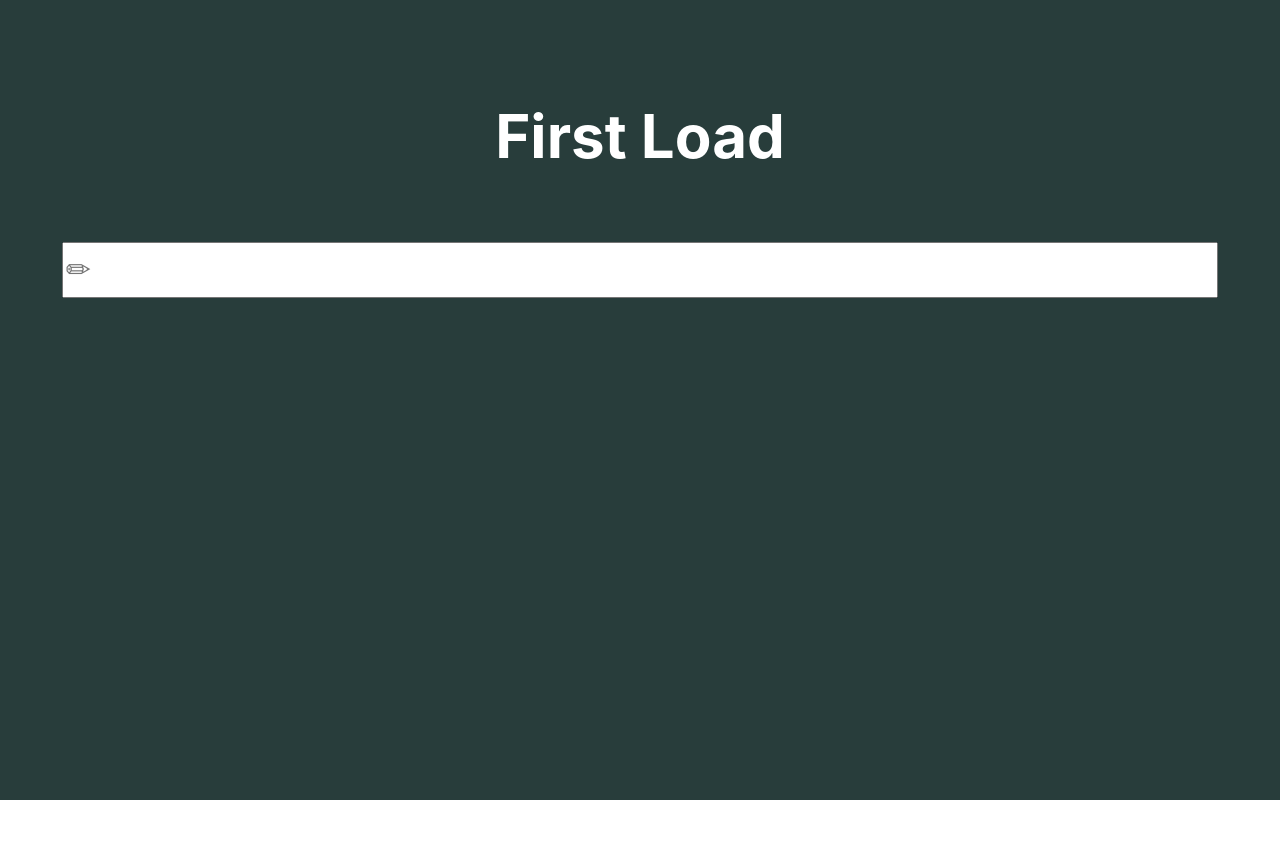
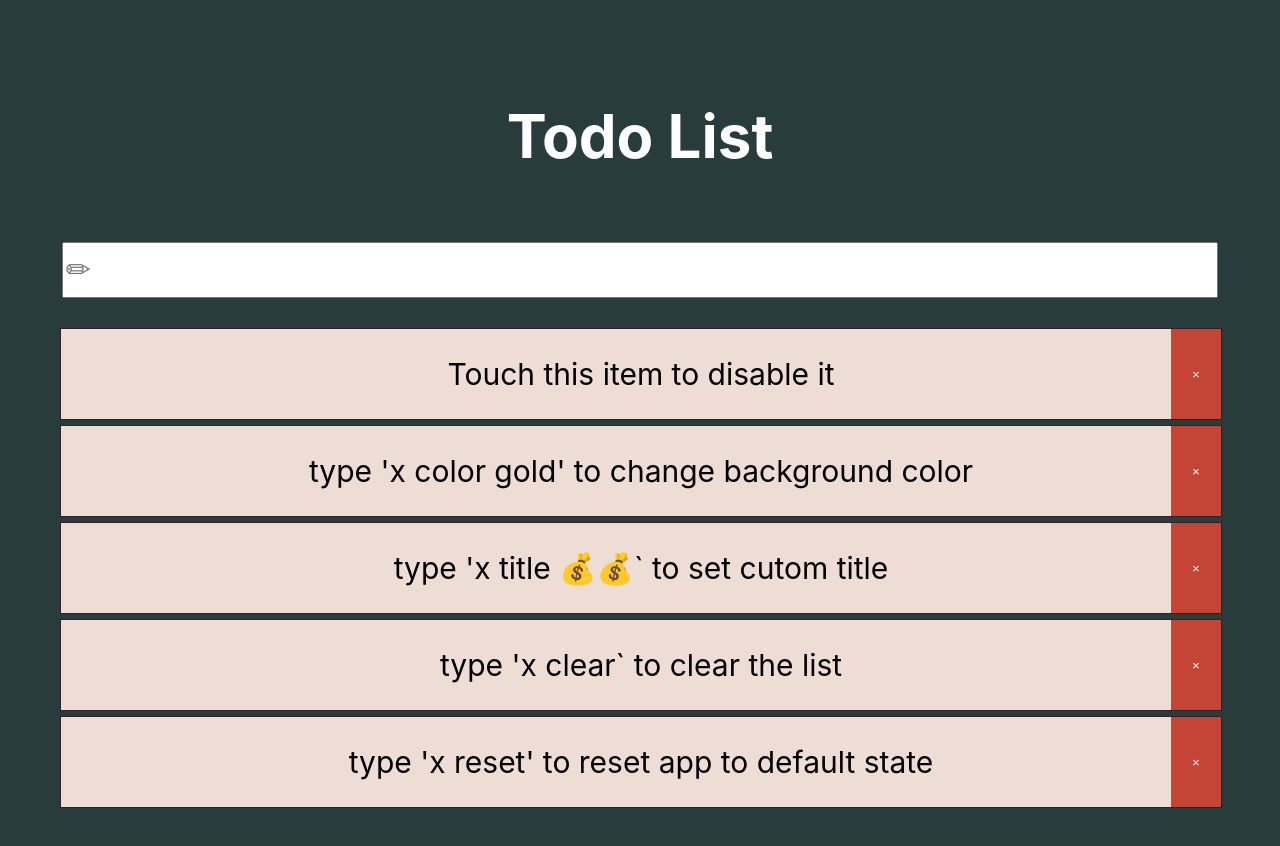
Before and after one commit to jayashraj/todo, a React (Create React App) app: page / in a window 1280 px wide. Shown: the top 846 px of the page. Before the commit the page ends 800 px from the top, so only its background shows below. Built offline with nearby package versions, Linux system fonts and the light colour scheme.

Commit message:
A few changes, hopefully is able to generate custom favicon/home-screen icon

```diff
--- a/public/index.html
+++ b/public/index.html
@@ -2,7 +2,7 @@
 <html lang="en">
   <head>
     <meta charset="utf-8" />
-    <link rel="icon" href="%PUBLIC_URL%/favicon.ico" />
+    <link rel="icon" id="favicon" href="%PUBLIC_URL%/favicon.ico" />
     <meta name="viewport" content="width=device-width, initial-scale=1" />
     <meta name="theme-color" content="#000000" />
     <meta
--- a/src/App.tsx
+++ b/src/App.tsx
@@ -4,16 +4,20 @@ import styled from "styled-components";
 import { motion, AnimatePresence } from "framer-motion";
 
 const StyledContainer = styled.div`
-  height: 100vh;
-  width: 100vw;
+  min-height: 100vh;
+  max-width: 100vw;
   background-color: ${(props) => props.color};
+`;
+const StyledHeading = styled.h1`
+  color: ${(props) => props.color};
 `;
 
 const StyledTodo = styled.div`
   font-size: 30px;
   text-align: center;
   padding: 60px;
-
+  max-width: 100%;
+  color: ${(props) => props.color};
   input {
     height: 50px;
     width: 99%;
@@ -29,9 +33,7 @@ const StyledTodo = styled.div`
     margin-inline-end: 0px;
     padding-inline-start: 0px;
   }
-  h1 {
-    color: white;
-  }
+
   @media all and (max-width: 480px) {
     padding: 20px;
     ul {
@@ -54,13 +56,16 @@ const ItemTodo = styled(motion.li)`
   position: relative;
   text-align: center;
   display: flex;
-  background-color: #edddd4;
+  background-color: ${(props) => props.color};
   border: 1px solid #351e29;
   min-height: 80px;
   width: 100%;
   justify-content: center;
   align-items: center;
   overflow-x: hidden;
+  padding: 5px 0 5px 0;
+  display: flex;
+  margin-top: 5px;
 
   @media all and (max-width: 480px) {
     width: 100%;
@@ -70,7 +75,7 @@ const ItemTodo = styled(motion.li)`
 `;
 
 const CloseButton = styled(motion.button)`
-  background-color: #c44536;
+  background-color: ${(props) => props.color};
   position: absolute;
   right: 0px;
   width: 50px;
@@ -92,40 +97,26 @@ interface State {
   idCount: number;
   backgroundColor: string;
   appTitle: string;
+  appTitleColor: string;
+  itemColor: string;
+  itemFontColor: string;
+  itemCloseColor: string;
 }
 export default class Todo extends Component<Props, State> {
-  getStateFromStorage = () => {
-    let storedState = localStorage.getItem("todoAppState");
-    if (storedState) {
-      this.setState(JSON.parse(storedState));
-    } else {
-      this.setState({
-        value: "",
-        todoList: localStorage.getItem("todoList") //if list exists use it
-          ? JSON.parse(localStorage.getItem("todoList") as string)
-          : // if the user has never added an item to the app, show sample todos
-            [
-              { id: 1, text: "wash my face", done: false },
-              { id: 2, text: "clean my room", done: false },
-              { id: 3, text: "check my message", done: false },
-            ],
-        idCount: localStorage.getItem("todoListCount")
-          ? parseInt(localStorage.getItem("todoListCount") as string)
-          : 3,
-        backgroundColor: "#283d3b",
-        appTitle: "Todo App",
-      });
-    }
-  };
   state = {
     value: "",
     todoList: [],
     idCount: 0,
     backgroundColor: "#283d3b",
-    appTitle: "First Load",
+    appTitle: "Todo List",
+    appTitleColor: "white",
+    itemColor: "#edddd4",
+    itemFontColor: "black",
+    itemCloseColor: "#c44536",
   };
 
   saveStateToStorage = () => {
+    this.faviconChanger();
     console.log(this.state);
     localStorage.setItem("todoAppState", JSON.stringify(this.state));
     this.showMeState();
@@ -158,6 +149,7 @@ export default class Todo extends Component<Props, State> {
         this.clearAll(false);
       } else if (command === "color" || command === "colou") {
         console.log("color is", text.split(" ")[2]);
+
         this.setState(
           {
             value: "",
@@ -168,18 +160,70 @@ export default class Todo extends Component<Props, State> {
           }
         );
       } else if (command === "title") {
+        if (text.search(/colou?r/) >= 0) {
+          let color = text.split(" ");
           this.setState(
             {
               value: "",
-            appTitle: text.split("title")[1],
+              appTitleColor: color[color.length - 1],
             },
             () => {
               this.saveStateToStorage();
             }
           );
+        } else {
+          this.setState(
+            {
+              value: "",
+              appTitle: text.split("title ")[1],
+            },
+            () => {
+              this.saveStateToStorage();
+            }
+          );
+        }
       } else if (command === "reset") {
         // Resets everything
         this.clearAll(true);
+      } else if (command === "item ") {
+        if (text.search(/colou?rs?/) >= 0) {
+          let colors = text.split(" ");
+          console.log(colors);
+          if (colors.length === 4) {
+            this.setState(
+              {
+                value: "",
+                itemColor: colors[3],
+              },
+              () => {
+                this.saveStateToStorage();
+              }
+            );
+          } else if (colors.length === 5) {
+            this.setState(
+              {
+                value: "",
+                itemColor: colors[3],
+                itemFontColor: colors[4],
+              },
+              () => {
+                this.saveStateToStorage();
+              }
+            );
+          } else if (colors.length === 6) {
+            this.setState(
+              {
+                value: "",
+                itemColor: colors[3],
+                itemFontColor: colors[4],
+                itemCloseColor: colors[5],
+              },
+              () => {
+                this.saveStateToStorage();
+              }
+            );
+          }
+        }
       } else {
         addItem();
       }
@@ -200,6 +244,10 @@ export default class Todo extends Component<Props, State> {
           idCount: 0,
           appTitle: "Todo App",
           backgroundColor: "#283d3b",
+          appTitleColor: "white",
+          itemColor: "#edddd4",
+          itemFontColor: "black",
+          itemCloseColor: "#c44536",
         },
         () => {
           this.saveStateToStorage();
@@ -273,11 +321,70 @@ export default class Todo extends Component<Props, State> {
 
     if (previousAppState) {
       this.setState(JSON.parse(previousAppState));
+    } else {
+      this.setState({
+        todoList: [
+          { id: 0, text: "Touch this item to disable it", done: false },
+          {
+            id: 1,
+            text: "type 'x color gold' to change background color",
+            done: false,
+          },
+          {
+            id: 2,
+            text: "type 'x title 💰💰` to set cutom title",
+            done: false,
+          },
+          { id: 3, text: "type 'x clear` to clear the list", done: false },
+          {
+            id: 4,
+            text: "type 'x reset' to reset app to default state",
+            done: false,
+          },
+        ],
+        idCount: 4,
+      });
     }
   };
 
   showMeState = () => {
     console.log(localStorage.getItem("todoAppState"));
+  };
+  faviconChanger = () => {
+    console.log(this.state.appTitle, this.state.appTitleColor);
+    var favicon = document.getElementById("favicon");
+    var faviconSize = 192;
+
+    var canvas = document.createElement("canvas");
+    canvas.width = faviconSize;
+    canvas.height = faviconSize;
+
+    var context = canvas.getContext("2d");
+    var img = document.createElement("img");
+
+    if (favicon) {
+      img.src = (favicon as HTMLLinkElement).href;
+
+      img.onload = () => {
+        // Draw Original Favicon as Background
+        if (context) {
+          context.drawImage(img, 0, 0, faviconSize, faviconSize);
+          let txt = this.state.appTitle[0] || "✍";
+          console.log(this.state.appTitle[0], "is txt");
+          //set background of favicon from the app bakground
+          context.fillStyle = this.state.backgroundColor;
+          context.fillRect(0, 0, 192, 192);
+          //first char from your title
+          context.font = "148px serif";
+          context.fillStyle = this.state.appTitleColor;
+          context.textBaseline = "middle";
+          context.textAlign = "center";
+          context.fillText(txt, faviconSize / 2, faviconSize / 2);
+          // Replace favicon
+          (favicon as HTMLLinkElement).href = canvas.toDataURL("image/png");
+        }
+      };
+    }
   };
   render() {
     let todolist;
@@ -287,16 +394,17 @@ export default class Todo extends Component<Props, State> {
           if (i.done) {
             return (
               <ItemTodo
+                color={this.state.itemColor}
                 initial={{ opacity: 1 }}
                 animate={{ opacity: 0.1 }}
                 exit={{ opacity: 0 }}
                 key={index}
                 onClick={this.listClick}
                 id={i.id.toString()}
-                style={{ display: "flex", marginTop: 5 }}
               >
                 {i.text}
                 <CloseButton
+                  color={this.state.itemCloseColor}
                   key={index + "-button"}
                   onClick={this.deleteItem}
                   id={"button-" + i.id.toString()}
@@ -309,16 +417,17 @@ export default class Todo extends Component<Props, State> {
           } else {
             return (
               <ItemTodo
+                color={this.state.itemColor}
                 initial={{ opacity: 0.1 }}
                 animate={{ opacity: 1 }}
                 exit={{ opacity: 0 }}
                 key={index}
                 onClick={this.listClick}
                 id={i.id.toString()}
-                style={{ display: "flex", marginTop: 5 }}
               >
                 {i.text}
                 <CloseButton
+                  color={this.state.itemCloseColor}
                   key={index + "button"}
                   id={"button-" + i.id.toString()}
                   onClick={this.deleteItem}
@@ -337,9 +446,11 @@ export default class Todo extends Component<Props, State> {
 
     return (
       <StyledContainer color={this.state.backgroundColor}>
-        <StyledTodo>
+        <StyledTodo color={this.state.itemFontColor}>
           <div className="container">
-            <h1>{this.state.appTitle}</h1>
+            <StyledHeading color={this.state.appTitleColor}>
+              {this.state.appTitle}
+            </StyledHeading>
             <form onSubmit={this.handleSubmit}>
               <input
                 onSubmit={this.handleSubmit}
```
Also changed, not shown: src/index.tsx (+6 -6 lines), 1 other file (tests, documents, lock files or other folders). Lines whose indentation alone changed are shown as unchanged.
